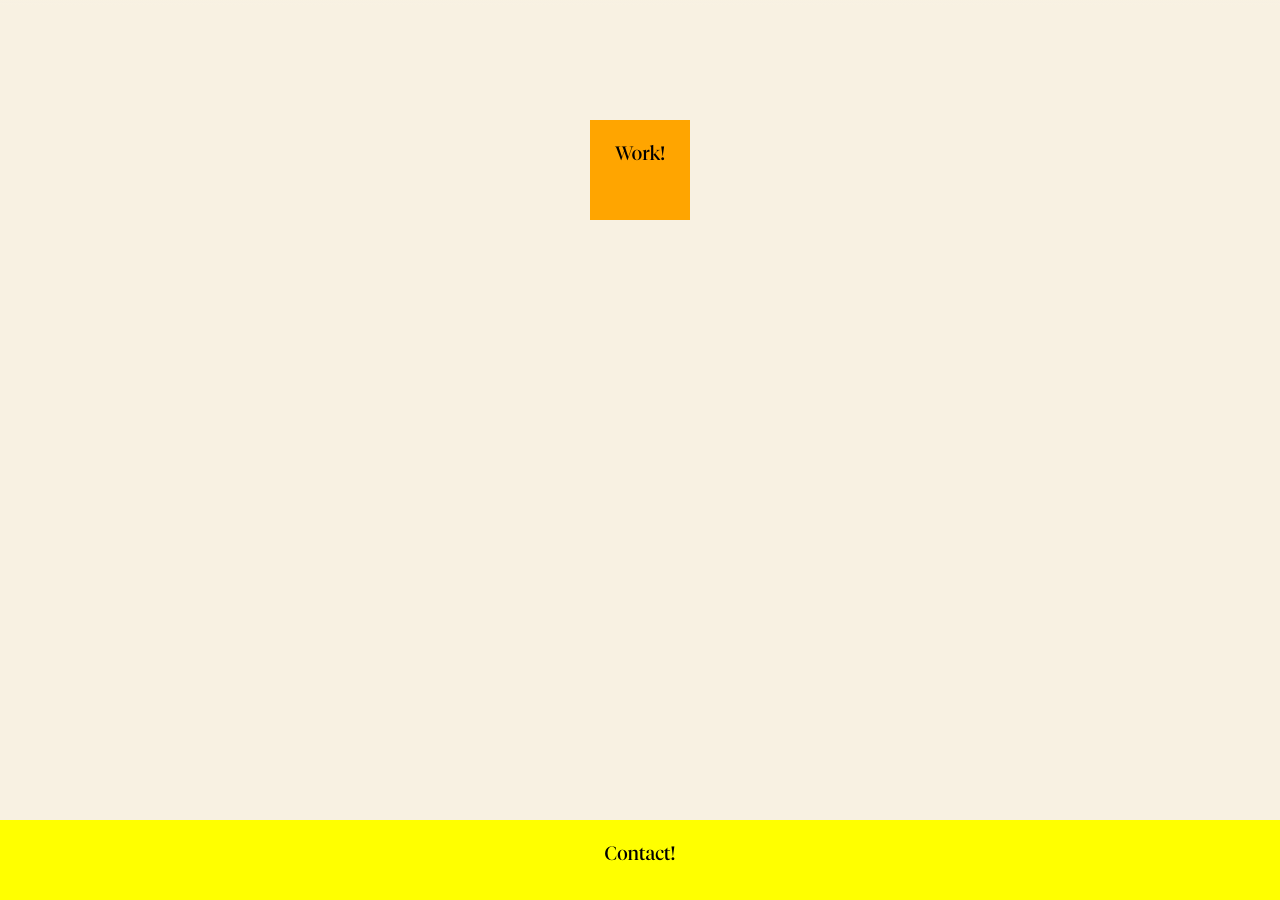
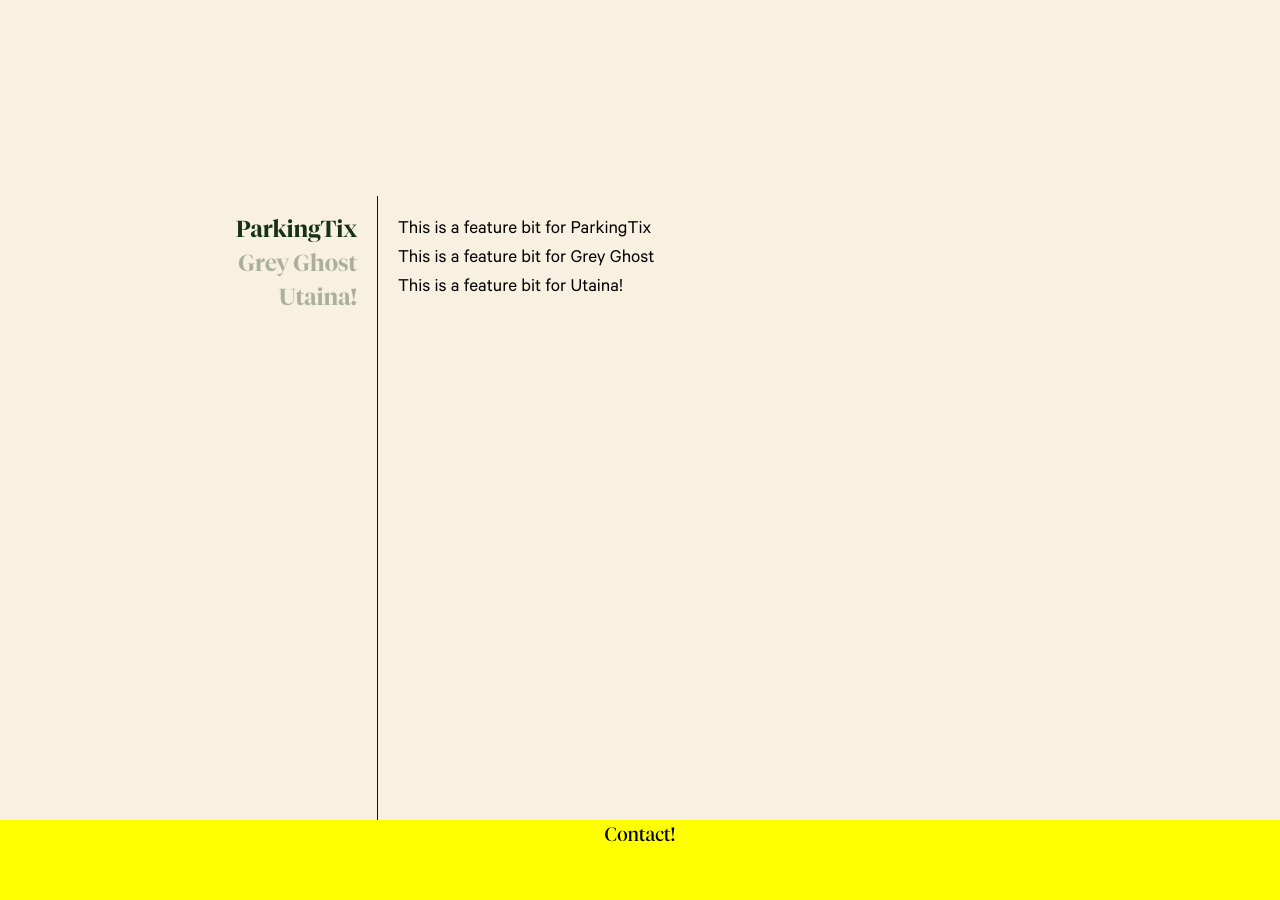
Before and after one commit to Chrisp-Swanch/personal-website, a React (Vite) app: page / in a window 1280 px wide. Shown: the part 780-1680 px from the top of the page. Built offline with nearby package versions, Linux system fonts and the light colour scheme.

Commit message:
rendering things in work section, broke vertical text

```diff
--- /dev/null
+++ b/models/Feature.tsx
@@ -0,0 +1,4 @@
+export interface Feature {
+  id: number
+  name: string
+}
--- a/src/components/App.tsx
+++ b/src/components/App.tsx
@@ -17,8 +17,8 @@ function App() {
       <Context.Provider value={contextValue}>
         <section className="nav-section">
           <Nav />
+        </section>
           <NavSelected key={navSelection} id={navSelection} />
-        </section>
         <Views />
       </Context.Provider>
     </>
--- a/src/components/Views.tsx
+++ b/src/components/Views.tsx
@@ -1,5 +1,5 @@
 import About from './About'
-import Work from './Work'
+import Work from './Work/Work'
 import Contact from './Contact'
 
 function Views() {
--- /dev/null
+++ b/src/components/Work/FeaturedWork.tsx
@@ -0,0 +1,17 @@
+import { Feature } from '../../../models/Feature'
+
+interface Props {
+  feature: Feature
+  selection: number
+}
+
+function FeaturedWork(props: Props) {
+  const { feature, selection } = props
+  const { id, name } = feature
+
+  return (
+      <h1>This is a feature bit for {name}</h1>
+  )
+}
+
+export default FeaturedWork
--- /dev/null
+++ b/src/components/Work/SideBarOption.tsx
@@ -0,0 +1,30 @@
+import { Dispatch, SetStateAction } from 'react'
+import { Option } from './WorkContent'
+
+interface Props {
+  option: Option
+  selection: number
+  setSelection: Dispatch<SetStateAction<number>>
+}
+
+function SideBarOption(props: Props) {
+  const { option, selection, setSelection } = props
+  const { id, name } = option
+
+  const handleClick = () => {
+    setSelection(id)
+  }
+
+  return (
+    <>
+      {selection === id && (
+        <button>
+          <h3>{name}</h3>
+        </button>
+      )}
+      {selection !== id && <button onClick={handleClick}>{name}</button>}
+    </>
+  )
+}
+
+export default SideBarOption
--- a/src/components/Work.tsx
+++ b/src/components/Work/Work.tsx
@@ -1,8 +1,9 @@
 /* eslint-disable react-hooks/exhaustive-deps */
 
-import { useState, useRef, useEffect, useContext } from "react"
-import { defaultElement } from "../util"
-import { Context } from "../context"
+import { useState, useRef, useEffect, useContext } from 'react'
+import { defaultElement } from '../../util'
+import { Context } from '../../context'
+import WorkContent from './WorkContent'
 
 function Work() {
   const [currentElement, setCurrentElement] = useState({})
@@ -46,9 +47,7 @@ function Work() {
           className="section-container__work__background"
           id="work"
         >
-          <div className="section-container__work__content">
-            <h1>Work!</h1>
-          </div>
+          <WorkContent />
         </div>
       </section>
     </>
--- /dev/null
+++ b/src/components/Work/WorkContent.tsx
@@ -0,0 +1,24 @@
+import { useEffect, useState } from "react"
+
+import WorkSideBar from "./WorkSideBar"
+import WorkFeatures from "./WorkFeatures"
+import features from "../../featured"
+
+
+
+function WorkContent() {
+  const [selection, setSelection] = useState(0)
+
+  useEffect(() => {
+    setSelection(features[0].id)
+  }, [])
+
+  return (
+    <div className="section-container__work__content">
+        <WorkSideBar features={features} selection={selection} setSelection={setSelection} />
+        <WorkFeatures features={features} selection={selection} setSelection={setSelection} />
+    </div>
+  )
+}
+
+export default WorkContent
--- /dev/null
+++ b/src/components/Work/WorkFeatures.tsx
@@ -0,0 +1,32 @@
+// import Feature from "./Feature"
+import { Dispatch, SetStateAction } from 'react'
+import { Feature } from '../../../models/Feature'
+import FeaturedWork from './FeaturedWork'
+
+interface Props {
+  features: Feature[]
+  selection: number
+  setSelection: Dispatch<SetStateAction<number>>
+}
+
+function WorkFeatures(props: Props) {
+  const { features, selection } = props
+
+  return (
+    <>
+      <div className="section-container__work__feature-container">
+        {features.map((feature: Feature) => {
+          return (
+            <FeaturedWork
+              key={feature.id}
+              feature={feature}
+              selection={selection}
+            />
+          )
+        })}
+      </div>
+    </>
+  )
+}
+
+export default WorkFeatures
--- /dev/null
+++ b/src/components/Work/WorkSideBar.tsx
@@ -0,0 +1,24 @@
+import SideBarOption from "./SideBarOption"
+import { Dispatch, SetStateAction } from "react"
+import { Feature } from "../../../models/Feature"
+
+interface Props {
+  features: Feature[]
+  selection: number
+  setSelection: Dispatch<SetStateAction<number>>
+}
+
+function WorkSideBar(props: Props) {
+  const { features, selection, setSelection } = props
+
+  return (
+    <div className="section-container__work__sidebar">
+      {features.map((feature) => {
+        const { id } = feature
+        return <SideBarOption key={id} option={feature} setSelection={setSelection} selection={selection} />
+      })}
+    </div>
+  )
+}
+
+export default WorkSideBar
--- /dev/null
+++ b/src/featured.ts
@@ -0,0 +1,18 @@
+import { Feature } from '../models/Feature'
+
+export const features = [
+  {
+    id: 1,
+    name: 'ParkingTix',
+  },
+  {
+    id: 2,
+    name: 'Grey Ghost',
+  },
+  {
+    id: 3,
+    name: 'Utaina!',
+  },
+] as Feature[]
+
+export default features
--- a/src/styles/index.scss
+++ b/src/styles/index.scss
@@ -8,7 +8,10 @@
   font-size: 1.2rem;
   line-height: 1.5;
 
+
+  --tiempos-semibold: Tiempos Fine Semibold;
   --calibre-regular: Calibre Regular;
+  --calibre-bold: Calibre Bold;
 
   background-color: $background-main;
 
@@ -21,6 +24,10 @@
 
 body {
   padding: $page-padding;
+}
+
+h1 {
+  margin: 0px;
 }
 
 a {
@@ -53,10 +60,6 @@ a {
   #title {
     padding: 0;
     margin-right: auto;
-
-    h1 {
-      margin: 0px;
-    }
   }
 }
 
@@ -149,21 +152,16 @@ a {
       height: 100vh;
 
       &__content {
+        // here's the styling for the content boxy bit
         position: fixed;
         top: 23%;
         left: 25%;
         max-width: 420px;
         min-width: 200px;
         @include fade-animation;
-        // here's the styling for the content boxy bit!!
-        // background-color: red;
+        @include vertical-border;
         font-family: var(--calibre-regular);
-        border-left: $text-main solid 1px;
         padding-left: 10px;
-
-
-
-
       }
     }
 
@@ -196,16 +194,74 @@ a {
 
       &__content {
         position: sticky;
-        display: flex;
+        display: grid;
+        grid-template-columns: 1fr 2.9fr;
         justify-content: center;
         top: 0;
-        width: 100px;
-        height: 100px;
-        background-color: orange;
-        transform: translateY(100%);
+        max-width: 1080px;
+        aspect-ratio: 16/9;
+        // background-color: orange;
+        transform: translateY(22%);
         @include fade-animation;
       }
+
+      // actual content section bits!
+      &__sidebar {
+        @include page-padding;
+        @include fade-animation;
+        display: flex;
+        flex-direction: column;
+
+        button {
+          display: flex;
+          justify-content: right;
+          color: $accent-green-translucent;
+          font-size: 1.4em;
+          background-color: rgba(0, 0, 0, 0);
+          margin-bottom: 7px;
+          border: 0;
+          cursor: pointer;
+          font-family: var(--tiempos-semibold);
+          padding: 0;
+          margin-left: auto;
+          width: fit-content;
+          height: fit-content;
+
+
+            h3 {
+              @include fade-animation;
+              padding-top: 0px;
+              margin: 0px;
+              cursor: pointer;
+              color: $accent-green;
+              font-size: inherit;
+              font-family: inherit;
+              font-weight: inherit;
+            }
+          }
+
+          button:hover {
+            background-color: red;
+          }
+
+      }
+
+
+      // feature section!!
+      &__feature-container {
+        font-family: var(--calibre-regular);
+        // background-color: rgb(186, 221, 186);
+        @include page-padding;
+        @include vertical-border;
+      }
+
     }
+
+
+
+
+
+
 
     &__contact {
       position: relative;
--- a/src/styles/variables.scss
+++ b/src/styles/variables.scss
@@ -2,6 +2,7 @@ $page-padding: 20px;
 
 $background-main: rgb(248, 241, 226);
 $accent-green: #032103eb;
+$accent-green-translucent: #03210350;
 
 $text-main: rgba(0, 0, 0, 0.92);
 
@@ -33,3 +34,7 @@ $text-main: rgba(0, 0, 0, 0.92);
     }
   }
 }
+
+@mixin vertical-border {
+  border-left: $text-main solid 1px;
+}
```
